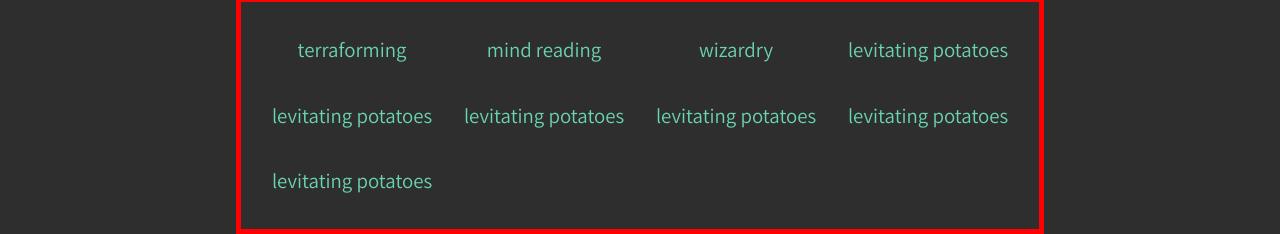
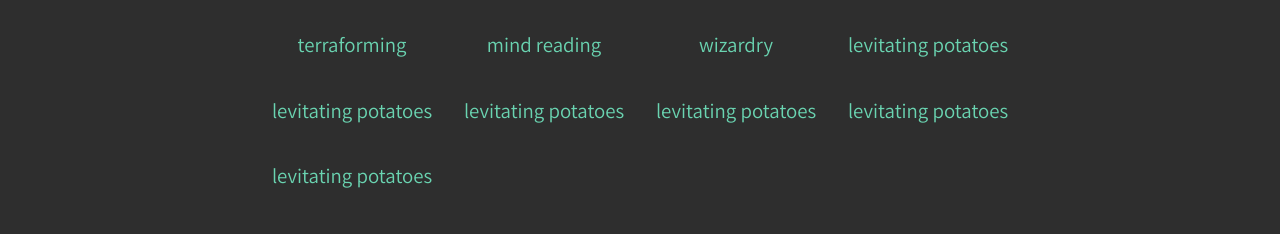
Before and after one commit to thinkful-ei-iguana/Rosehart-Portfolio, a plain HTML site: page index.html in a window 1280 px wide. Shown: the part 695-929 px from the top of the page. Drawn offline with nearby package versions, Linux system fonts and the light colour scheme.

Commit message:
removed borders

```diff
--- a/index.css
+++ b/index.css
@@ -84,7 +84,6 @@ nav {
 }
 
 #listOfSkills {
-    border: solid red 5px;
     display: grid;
     grid-template-columns: repeat(3, auto);
     grid-column: auto;
@@ -95,7 +94,6 @@ nav {
 
 @media screen and (min-width: 320px) {
     #listOfSkills {
-        border: solid red 5px;
         display: grid;
         grid-template-columns: repeat(2, auto);
         grid-column: auto;
@@ -107,7 +105,6 @@ nav {
 
 @media screen and (min-width: 768px) {
     #listOfSkills {
-        border: solid red 5px;
         display: grid;
         grid-template-columns: repeat(3, auto);
         grid-column: auto;
@@ -119,7 +116,6 @@ nav {
 
 @media screen and (min-width: 1024px) {
     #listOfSkills {
-        border: solid red 5px;
         display: grid;
         grid-template-columns: repeat(4, auto);
         grid-column: auto;
```
